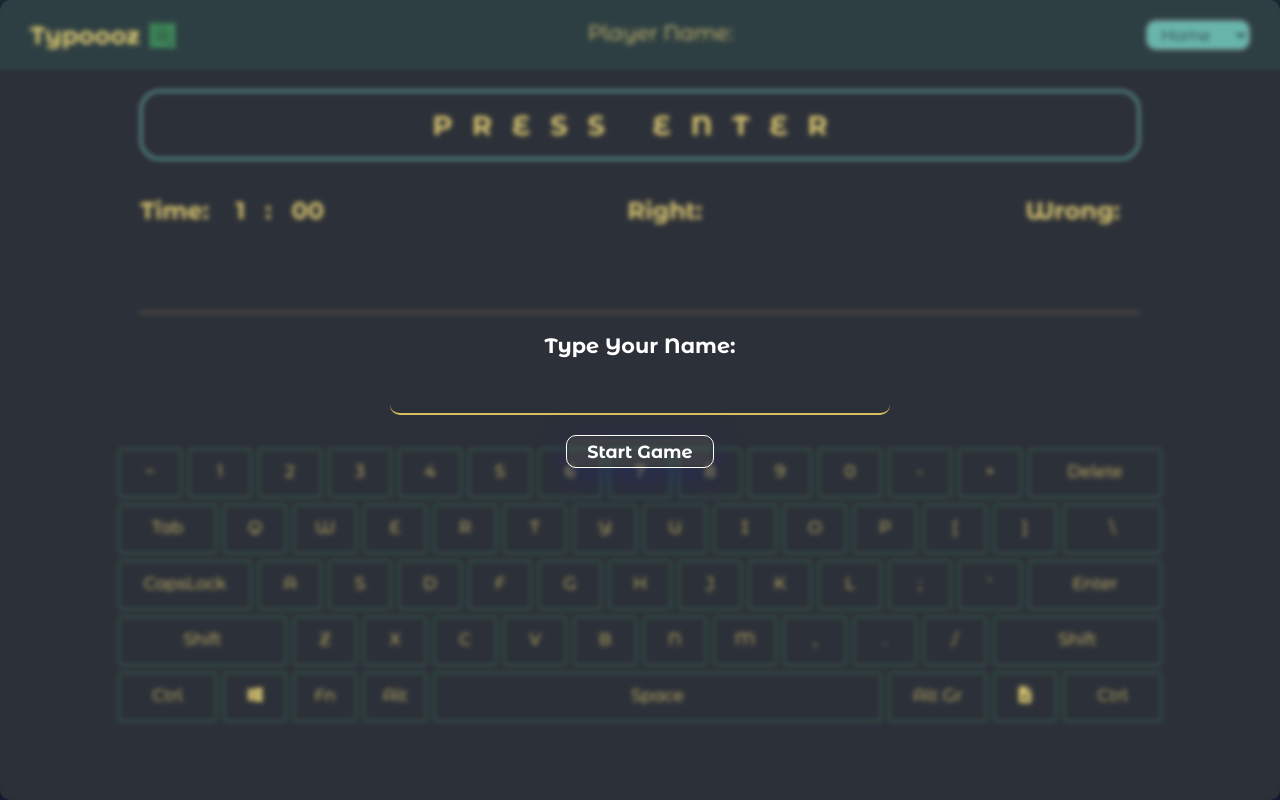
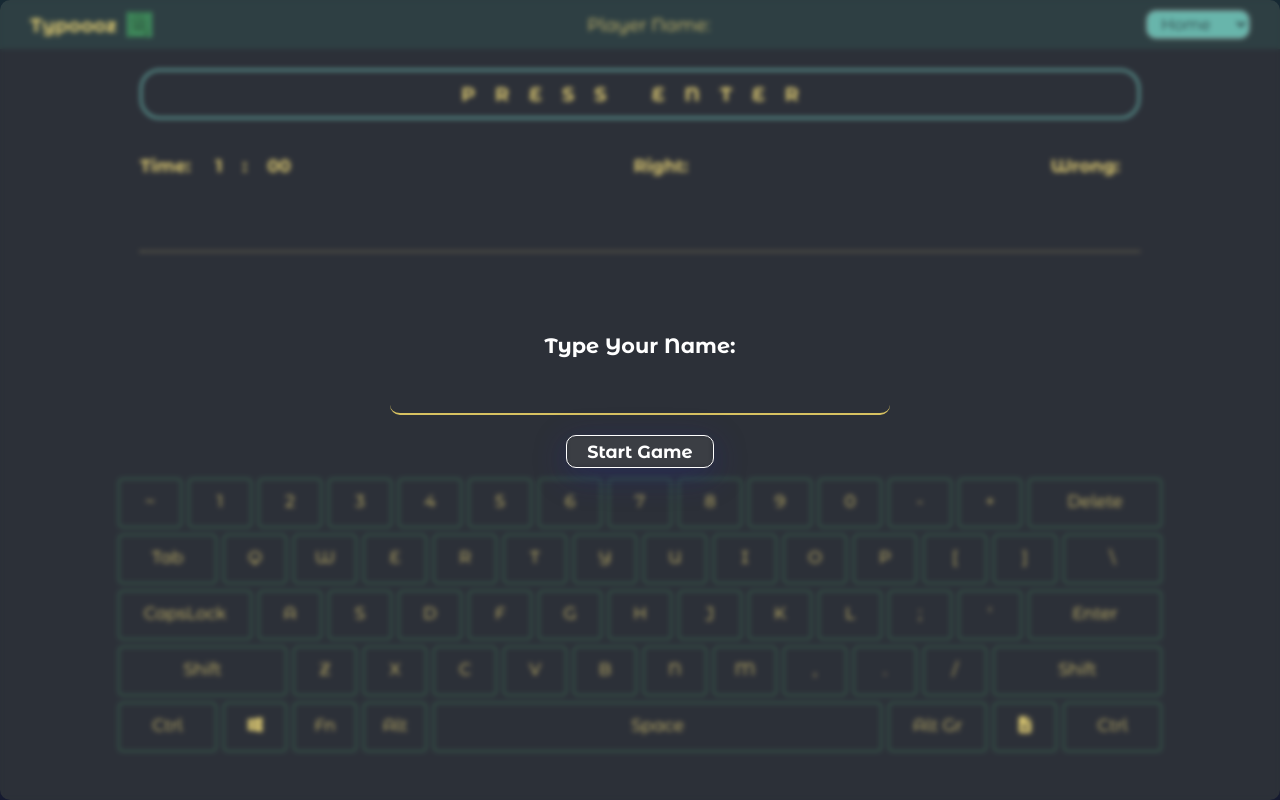
Before and after one commit to nikeshad254/Typing-Tutor-Game-, a plain HTML site: page typo.html in a window 1280 px wide. Drawn offline with Linux system fonts and the light colour scheme.

Commit message:
added small size for below 14inch screen

```diff
--- a/typo.css
+++ b/typo.css
@@ -40,6 +40,7 @@ body{
     padding: 20px 30px;
     display: flex;
     justify-content: space-between;
+    align-items: center;
     color: var(--light-tan);
     font-size: 1.3rem;
 }
@@ -227,6 +228,7 @@ body{
 .statement-screen h3{
   font-size: 2.7rem;
   margin-bottom: 30px;
+  margin-top: 30px;
 }
 
 .statement-screen table{
@@ -333,3 +335,35 @@ body{
   border-radius: 10px;
   cursor: pointer;
 }
+
+/* for small screen */
+@media(max-width: 1400px) {
+  .nav-container{
+    font-size: 1.1rem;
+    padding: 10px 30px;
+  }
+  .nav-container h3{
+    font-size: 1.2rem;
+  }
+  .display-field{
+    font-size: 1.2rem;
+    height: 50px;
+  }
+  .timer-counter p{
+    font-size: 1.1rem;
+    margin-top: 0px;
+  }
+  .input-field{
+    font-size: 1.3rem;
+    margin: 0;
+  }
+  .keyboard-field{
+    bottom: -30px;
+  }
+  .statement-screen h3{
+    font-size: 1.7rem;
+  }
+  .statement-screen table{
+    font-size: 1.1rem;
+  }
+}
```
